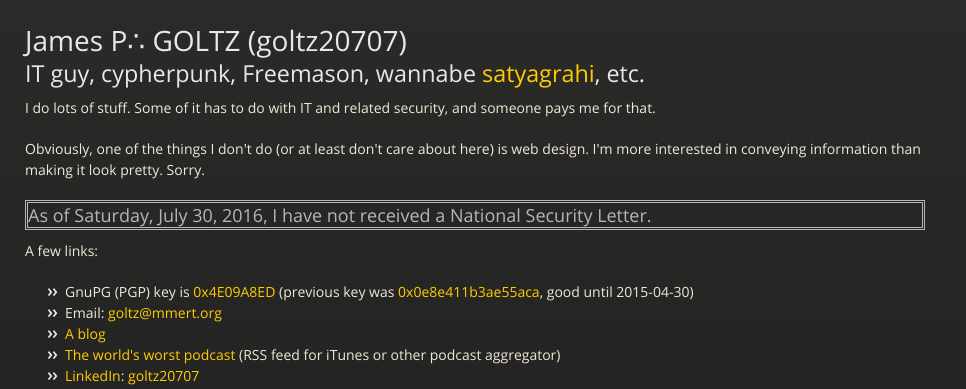
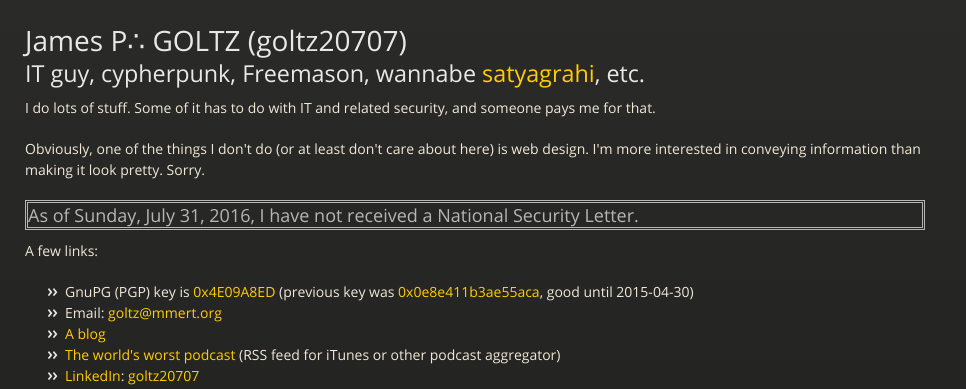
Before and after one commit to goltz20707/goltz20707.github.io, a Jekyll site: the page built from index.html, in a window 1280 px wide. Shown: the top 389 px of the page, without its empty margins (0-966 px from the left). Built offline with Jekyll 4.4.1, drawn with Linux system fonts in a browser that asks for light colours.

Commit message:
Update nsl.html

```diff
--- a/_includes/nsl.html
+++ b/_includes/nsl.html
@@ -3,6 +3,6 @@ date '+%A, %B %e, %Y,'
  -->
 <h3 style="border: double">As of
 
-Saturday, July 30, 2016,
+Sunday, July 31, 2016,
 
 I have not received a National Security Letter.</h3>
```
